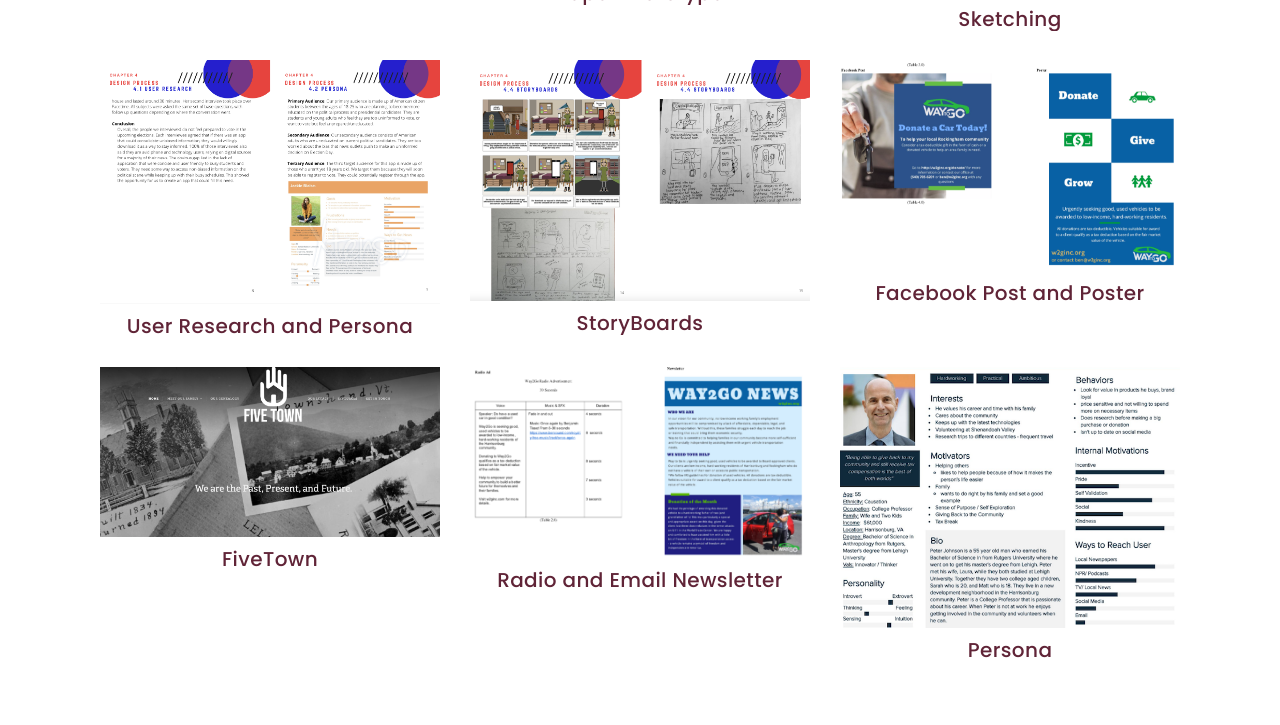
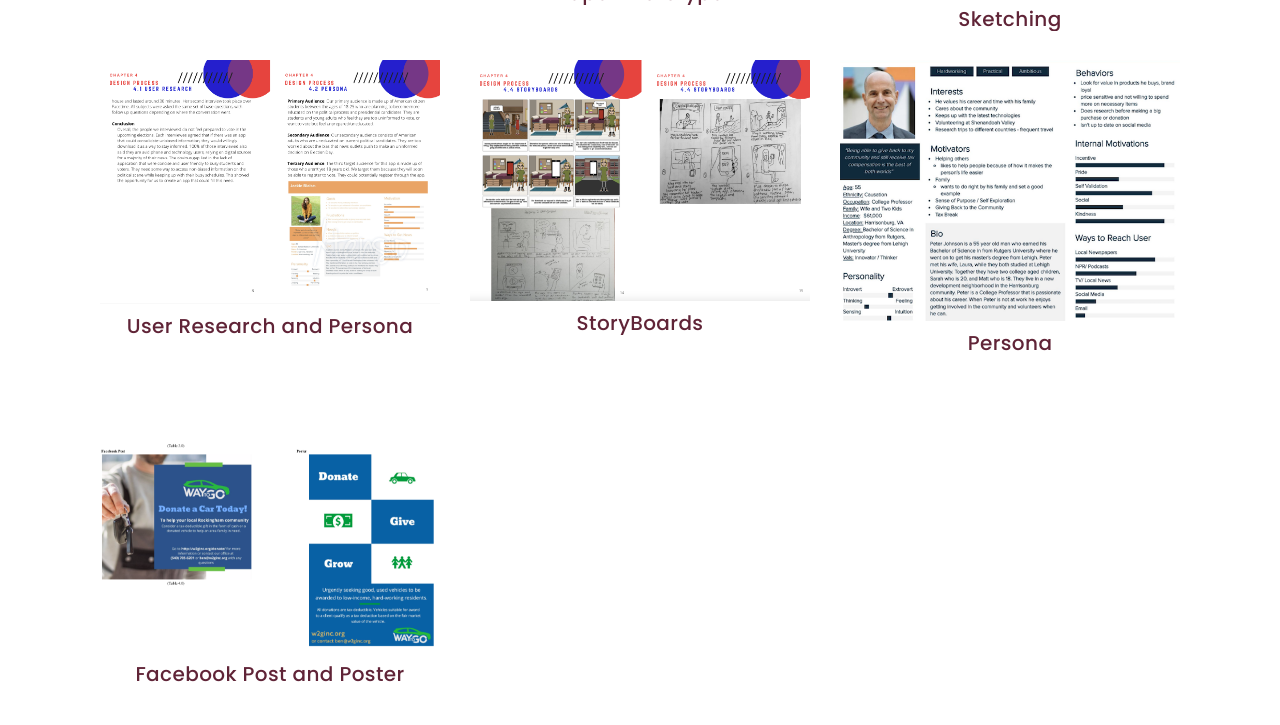
Before and after one commit to pmtownshend/portfolio, a plain HTML site: page index.html in a window 1280 px wide. Shown: the part 3115-3840 px from the top of the page. Drawn offline with Linux system fonts and the light colour scheme; files whose address does not match are found by name; a web font is replaced by a local one.

Commit message:
Update index.html

```diff
--- a/index.html
+++ b/index.html
@@ -326,7 +326,14 @@ Systemlink Inc. / Reston, VA / May 2019 – August 2020<br>
                <h3>StoryBoards</h3></a>
               </a>
             </div>
-             <div class="col-lg-4 col-md-9 portfolio-thumbnail all way2go">
+   <div class="col-lg-4 col-md-9 portfolio-thumbnail all way2go">
+              <a class="popup-img" href="images/portfolio/personaW2G.png">
+                <img src="images/portfolio/personaW2G.png" alt="img">
+                  <h3>Persona </h3></a>
+              </a>
+            </div>
+</div>
+  <div class="col-lg-4 col-md-9 portfolio-thumbnail all way2go">
               <a class="popup-img" href="images/portfolio/media22.png">
                 <img src="images/portfolio/media22.png" alt="img">
                    <h3>Facebook Post and Poster </h3></a>
@@ -344,12 +351,7 @@ Systemlink Inc. / Reston, VA / May 2019 – August 2020<br>
                    <h3>Radio and Email Newsletter </h3></a>
               </a>
             </div>
-              <div class="col-lg-4 col-md-9 portfolio-thumbnail all way2go">
-              <a class="popup-img" href="images/portfolio/personaW2G.png">
-                <img src="images/portfolio/personaW2G.png" alt="img">
-                  <h3>Persona </h3></a>
-              </a>
-            </div>          </div>
+
         </div>
       </div>
     </div>
```
